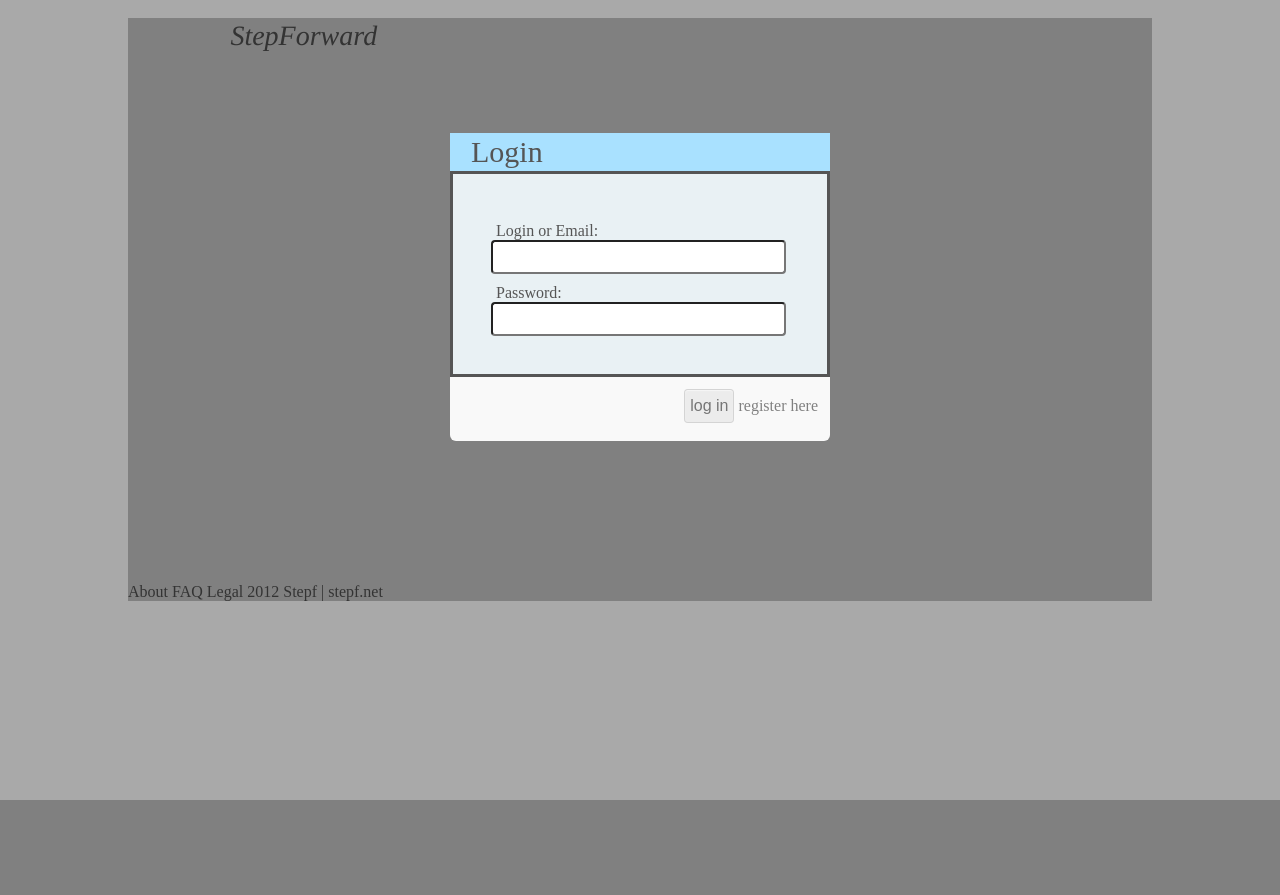
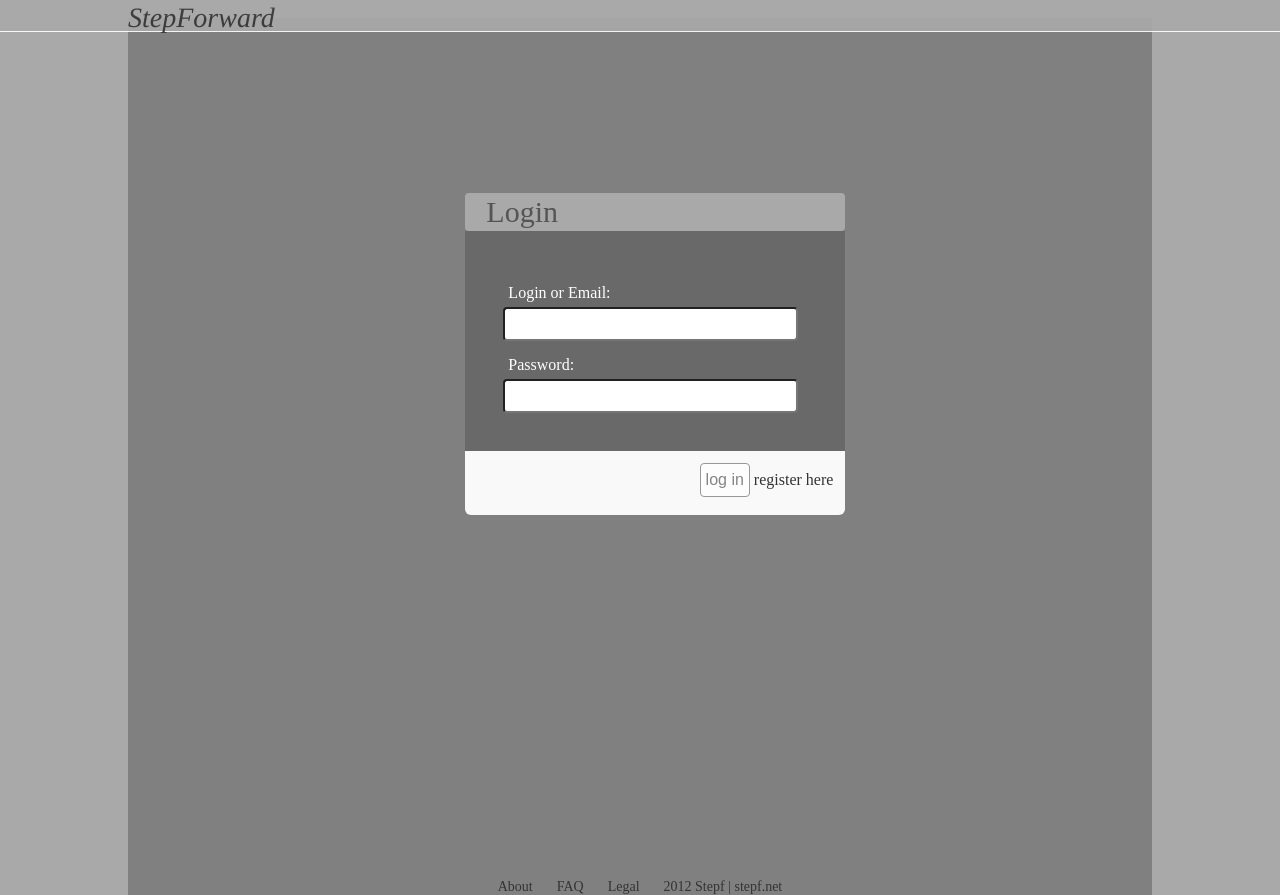
Before and after one commit to trieagle/stepf, a Django app: page /account/ in a window 1280 px wide. Before the commit the page ends 800 px from the top, so only its background shows below. Run offline with Django 3.2, Linux system fonts and the light colour scheme; parts of the project's set-up code (start-up, migrations or seed data) failed here and were passed over.

Commit message:
modify account part

```diff
--- a/stepf/account/static/css/account.css
+++ b/stepf/account/static/css/account.css
@@ -1,8 +1,19 @@
 @charset "utf-8";
+#wrapper {
+    width:80%;
+}
 
-#wrapper .account-main {
-    padding:115px 00px 50px 0;
-    min-height:300px !important;
+.wrapper .header {
+    top:0px;
+}
+.wrapper .main {
+    margin:0 auto;
+    margin-top:175px;
+}
+
+.wrapper .footer {
+position:fix;
+bottom:10px;
 }
 
 
@@ -16,26 +27,42 @@
 
 .help-msg {
     padding:5px;
-    width:300px;
+    width:275px;
     margin:auto;
-    background: #FFEBE8 none repeat scroll 0;
-    border: 1px solid #DD3C10;
+    margin-top:0px;
+    margin-bottom:20px;
+    background: gray none repeat scroll 0;
+    border: 1px solid darkorange;
 }
+
 /* login part*/
-.login-box {
-
+.login-box, .register-box {
+    position:relative;
 }
 
 /* centering the form */
 .login-form , .register-form {
-    width:380px;
+    margin:0px auto;
+    width:380px !important;
     height:400px;
+}
+
+.userinfo-form {
     margin:auto;
 }
 
-.userinfo-form {
-    width:600px;
-    margin:auto;
+.form-title {
+    border-radius:4px;
+    background-color:darkgray;
+    padding:2px 2px 2px 21px;
+    font-size:30px;
+}
+
+.form-body {
+    padding:38px;
+    background-color:dimgray;
+    overflow:hidden;
+    font-size:18px;
 }
 
 .form-body input {
@@ -43,25 +70,14 @@
     border-radius:4px;
     width:295px;
     font-size:22px;
+    margin-top:5px;
 }
 
-.form-title {
-    background-color:#a9e1ff;
-    padding:2px 2px 2px 21px;
-    font-size:30px;
-}
-
-.form-body {
-    padding:38px;
-    background-color:#e9f1f4;
-    overflow:hidden;
-    border-style:solid;
-    font-size:18px;
-}
 
 .form-body p {
     margin-bottom:0px;
-    margin-top:10px;
+    margin-top:15px;
+    color:white;
 }
 
 .form-footer {
@@ -72,29 +88,23 @@
 }
 
 .form-footer .submit-button {
-   border-style:solid;
-   border-width:1px;
-   border-radius:4px;
-   box-shadow:0 1px 1px rgba(255,255,255,0.5) inset;
-}
-.form-footer .submit-button{
-   background:#f2f2f2;
-   background:rgba(0,0,0,0.05);
-   border-color:#eee;
-   border-color:rgba(0,0,0,0.1);
-   color:#999;
-   color:rgba(0,0,0,0.5);
+    cursor:pointer;
+    border-style:solid;
+    border-width:1px;
+    border-radius:4px;
+    box-shadow:0 1px 1px rgba(255,255,255,0.5) inset;
+    background:white;
+    border-color:gray;
+    color:dimgray;
+    opacity:0.8;
 }
 .form-footer .submit-button:hover {
+    background:gray;
+    color:white;
    box-shadow:0 1px 1px rgba(255,255,255,0.5) inset,0 0 2px rgba(0,0,0,0.2);
    opacity:0.9;
 }
 .form-footer .submit-button:active {
    box-shadow:0px 0px 6px 0px rgba(0,0,0,0.1) inset;
    opacity: 1;
-   color:rgba(0,0,0,0.2);
 }
-
-.form-footer a {
-    color:gray;
-}
--- a/stepf/static/css/home.css
+++ b/stepf/static/css/home.css
@@ -1,4 +1,3 @@
-@charset "utf-8";
 
 /* common style*/
 .box {
--- a/stepf/templates/account/abase.html
+++ b/stepf/templates/account/abase.html
@@ -5,21 +5,21 @@
 {% endblock%}
 
 {% block body %}
-<div id="wrapper" class="account container_12 clearfix">
+<div id="wrapper" class="wrapper clearfix">
 
-    <div id="header" class="grid_12 clearfix">
+    <div id="header" class="header clearfix">
         <div id="logo" class="logo" >
             <a href="/">StepForward</a>
         </div>
     </div>
 
-    <div id="main" class="account-main grid_12 clearfix">
+    <div id="main" class="account main box clearfix">
         {% block mainpart %}
         {% endblock %}
     </div>
 
-    <div id="footer" class="grid_12 clearfix">
-        <ul class="footer-navigation">
+    <div id="footer" class="footer clearfix">
+        <ul class="footer-nav">
             <li><a href="/about/">About</a></li>
             <li><a href="/faq/">FAQ</a></li>
             <li><a href="/legal/">Legal</a></li>
--- a/stepf/templates/account/login.html
+++ b/stepf/templates/account/login.html
@@ -5,7 +5,7 @@
 
 {% block mainpart %}
 
-<div class="login-box container_12">
+<div class="top-box login-box">
     <div class="login-form">
 
         <form action="" method="post">{% csrf_token %}
--- a/stepf/templates/main/mbase.html
+++ b/stepf/templates/main/mbase.html
@@ -9,7 +9,7 @@
 {% endblock%}
 
 {% block body %}
-<div id="wrapper" class="clearfix">
+<div id="wrapper" class="wrapper clearfix">
 
     <div id="header" class="header clearfix">
         <div id="logo" class="logo clearfix">
```
